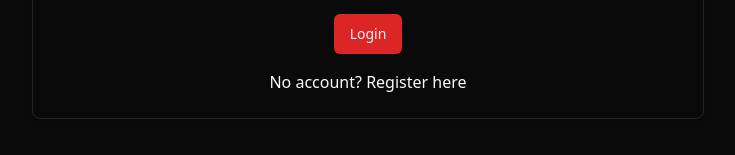
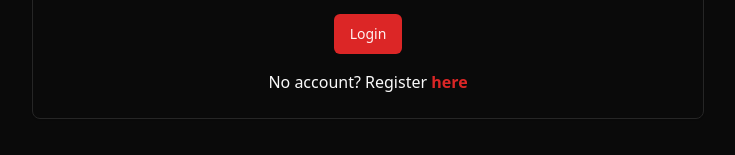
Before and after one commit to jtekt/self-service-db, a React (Vite) app: page /login in a window 1280 px wide. Shown: the part 307-462 px from the top of the page, without its empty margins (272-1007 px from the left). Built offline with nearby package versions, Linux system fonts and the light colour scheme.

Commit message:
link color

```diff
--- a/src/routes/Login.tsx
+++ b/src/routes/Login.tsx
@@ -104,7 +104,11 @@ export default function () {
             </Button>
           </form>
           <p className="text-center mt-4">
-            No account? Register <Link to="/register"> here</Link>
+            No account? Register{" "}
+            <Link to="/register" className="font-bold text-primary">
+              {" "}
+              here
+            </Link>
           </p>
         </Form>
       </CardContent>
--- a/src/routes/Register.tsx
+++ b/src/routes/Register.tsx
@@ -121,7 +121,11 @@ export default function () {
           </form>
         </Form>
         <p className="text-center mt-4">
-          Already have an account? Login <Link to="/login"> here</Link>
+          Already have an account? Login{" "}
+          <Link to="/login" className="font-bold text-primary">
+            {" "}
+            here
+          </Link>
         </p>
       </CardContent>
     </Card>
```
